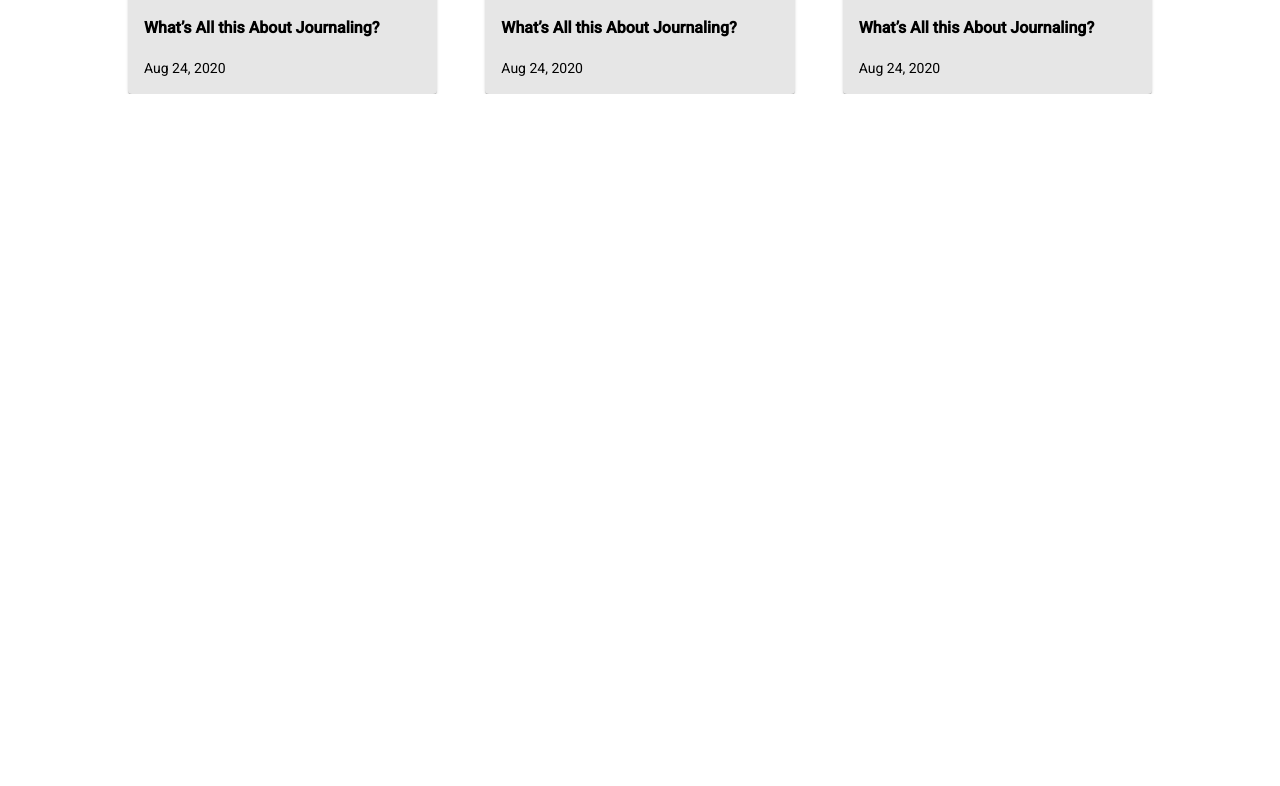
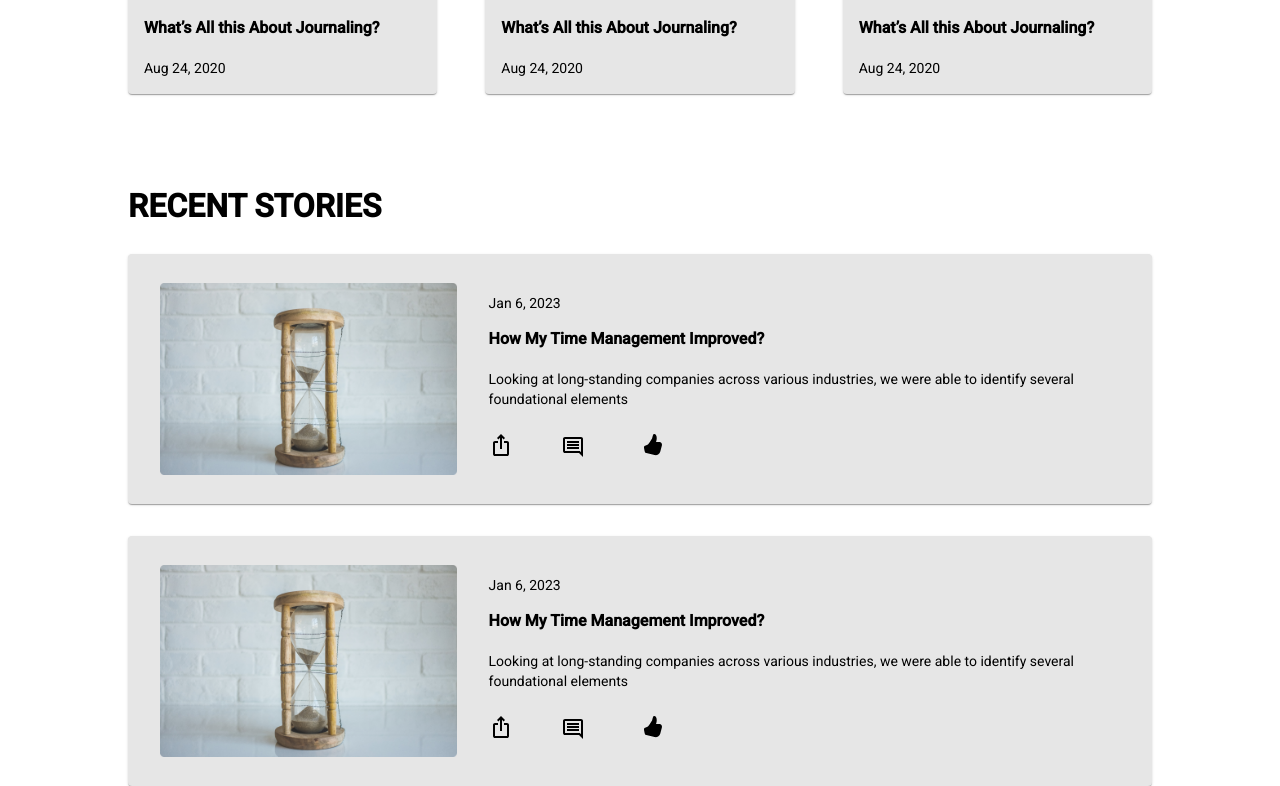
Before and after one commit to hannah68/personal-blog, an Angular app: page / in a window 1280 px wide. Shown: the part 983-1769 px from the top of the page. Before the commit the page ends 1077 px from the top, so only its background shows below. Built offline with nearby package versions, Linux system fonts and the light colour scheme.

Commit message:
add recent stories

```diff
--- a/src/app/app.component.html
+++ b/src/app/app.component.html
@@ -1,3 +1,4 @@
 <app-header></app-header>
 <app-hero></app-hero>
 <app-feature-stories></app-feature-stories>
+<app-recent-stories></app-recent-stories>
--- a/src/app/recent-stories/recent-stories.component.css
+++ b/src/app/recent-stories/recent-stories.component.css
@@ -0,0 +1,70 @@
+.recent-section{
+    width: 80vw;
+    margin: 1rem auto;
+    cursor: pointer;
+    display: flex;
+    flex-direction: column;
+    gap: 2rem;
+}
+.recent-title{
+    text-transform: uppercase;
+    margin: 0;
+    font-size: 32px;
+    font-weight: bold;
+}
+.recent-card{
+    background-color: #E6E6E6;
+    color: #000;
+    height: 15rem;
+    display: flex;
+    gap: 4rem;
+    justify-content: center;
+    align-items: center;
+    padding: 5px 2rem;
+}
+
+.recent-image{
+    display: flext;
+    justify-content: center;
+    align-items: center;
+    height: 12rem;
+}
+
+.recent-image img{
+    height: 100%;
+    margin: 0;
+}
+
+.action-btn-group{
+    display: flex;
+    margin:0 !important;
+    justify-content: left;
+    align-items: baseline;
+}
+
+.recent-content-title{
+    font-weight: bold;
+}
+.share-btn{
+    padding: 0;
+    background: url('../../assets/icons/share.svg');
+    background-repeat: no-repeat;
+    height: 24px;
+    margin: 0;
+}
+
+.comment-btn{
+    padding: 0;
+    background: url('../../assets/icons/comment.svg');
+    background-repeat: no-repeat;
+    height: 22px;
+    margin: 0;
+}
+
+.like-btn{
+    padding: 0;
+    background: url('../../assets/icons/like.svg');
+    background-repeat: no-repeat;
+    height: 24px;
+    margin: 0;
+}
```
